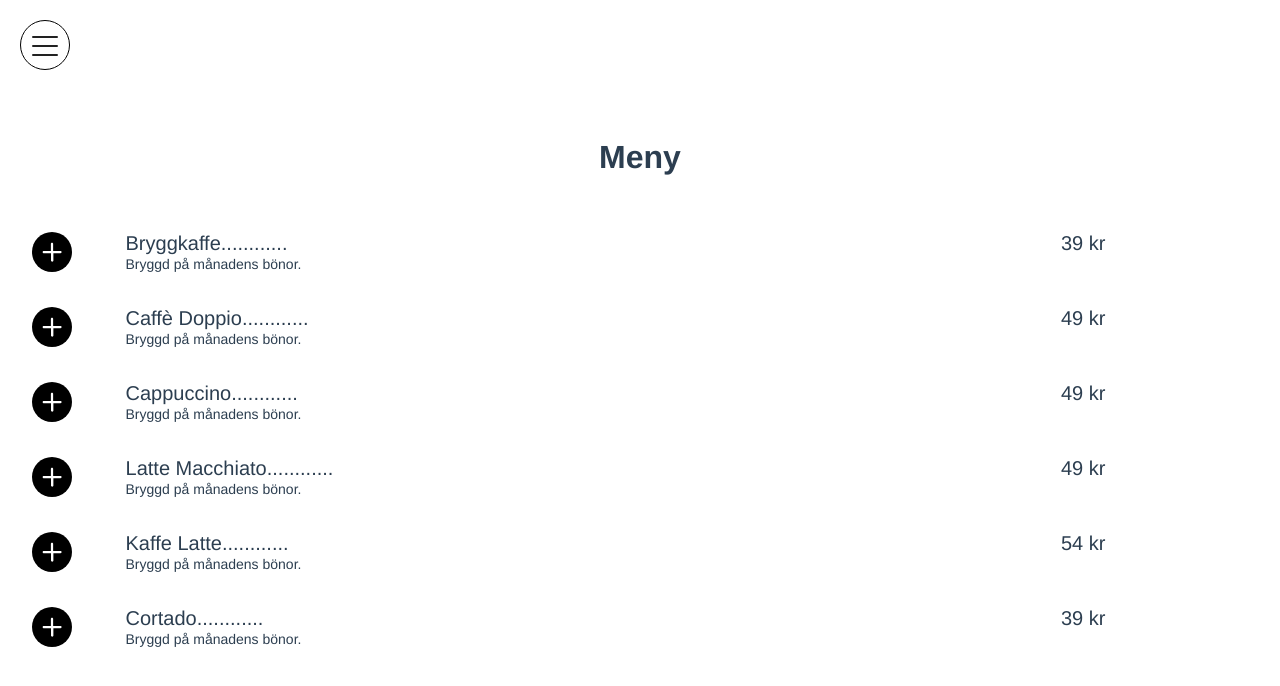
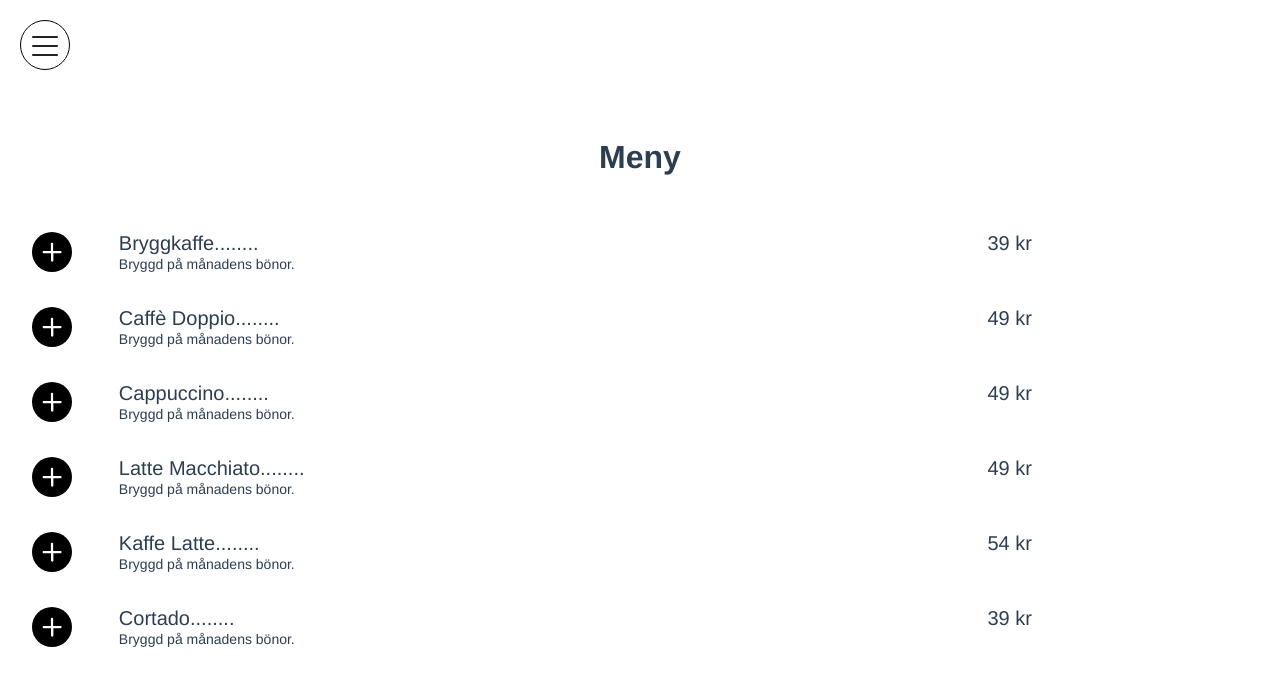
Before and after one commit to jenseneducation-madoka-fujimaki-ahlsen/slutprojekt-airbean-api, a Vue app: page /menu in a window 1280 px wide. Shown: the top 686 px of the page. Built offline with nearby package versions, Linux system fonts and the light colour scheme.

Commit message:
updated nav

```diff
--- a/src/components/Nav.vue
+++ b/src/components/Nav.vue
@@ -24,13 +24,13 @@
     <div name="nav">
       <nav class="nav" v-show="nav">
         <ul class="nav__wrap">
-          <li><router-link class="menu-list" to="/menu">Meny</router-link></li>
-          <li>
+          <li @click="NavMenuClose"><router-link class="menu-list"  to="/menu">Meny</router-link></li>
+          <li @click="NavMenuClose">
             <router-link class="menu-list" to="/our-coffee"
               >Vårt kaffe</router-link
             >
           </li>
-          <li>
+          <li @click="NavMenuClose">
             <router-link class="menu-list" to="/orderstatus"
               >Orderstatus</router-link
             >
@@ -66,6 +66,7 @@ export default {
   height: 100%;
   position: absolute;
   top: 0;
+  z-index: 9999;
 
   &__bg {
     width: 100%;
--- a/src/views/Menu.vue
+++ b/src/views/Menu.vue
@@ -10,7 +10,7 @@
               <img class="add__img" src="@/assets/graphics/add.svg" alt="" />
               <div class="add__icon-bg"></div>
             </div>
-            <div class="title">{{ item.title }}............</div>
+            <div class="title">{{ item.title }}........</div>
             <div class="price">{{ item.price }} kr</div>
             <div class="desc">{{ item.desc }}</div>
           </div>
@@ -65,7 +65,7 @@ li {
 
 .item-wrap {
   display: grid;
-  grid-template-columns: 1fr 10fr 2fr;
+  grid-template-columns: 1fr 10fr 3fr;
   grid-template-rows: repeat(2, auto);
   text-align: left;
 
```
